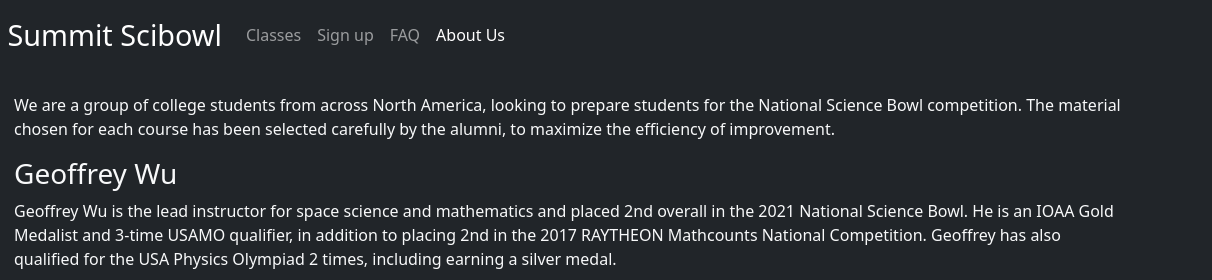
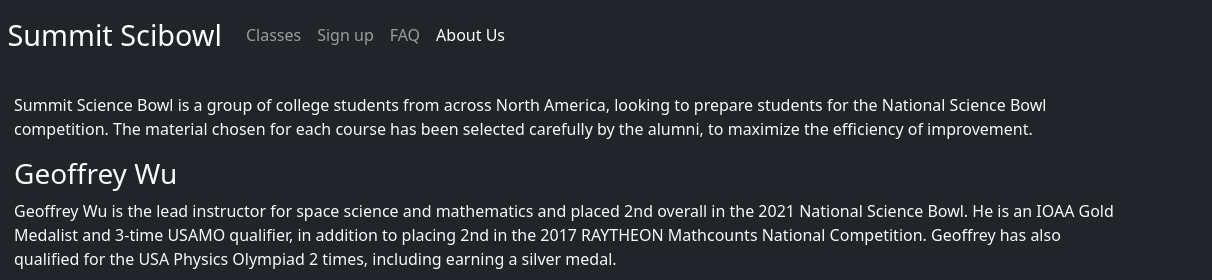
Before and after one commit to summitscibowl/summitscibowl.github.io, a website: page static/about.html in a window 1280 px wide. Shown: the top 280 px of the page, 68-1280 px from the left. Drawn offline with nearby package versions, Linux system fonts and the light colour scheme; files whose address does not match are found by name.

Commit message:
improve seo

```diff
--- a/static/about.html
+++ b/static/about.html
@@ -51,7 +51,7 @@
 
     <div class="container">
         <p>
-            We are a group of college students from across North America, looking to prepare students for the National
+            Summit Science Bowl is a group of college students from across North America, looking to prepare students for the National
             Science Bowl competition.
             The material chosen for each course has been selected carefully by the alumni, to maximize the efficiency of
             improvement.
```
